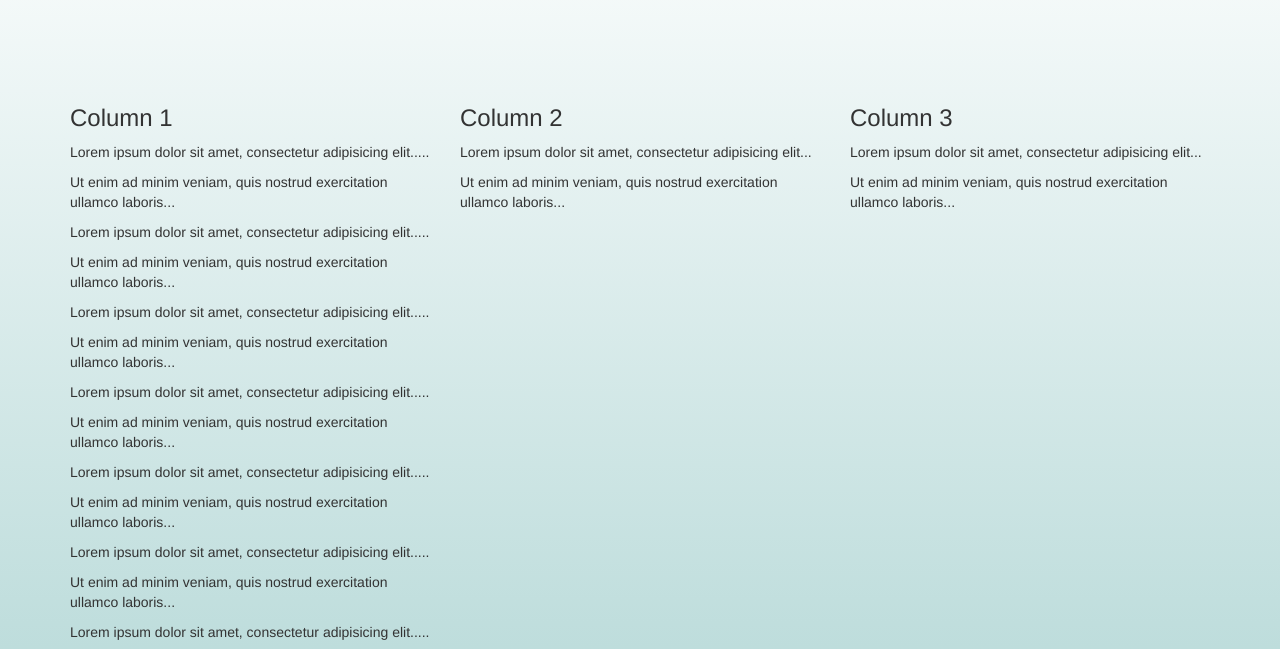
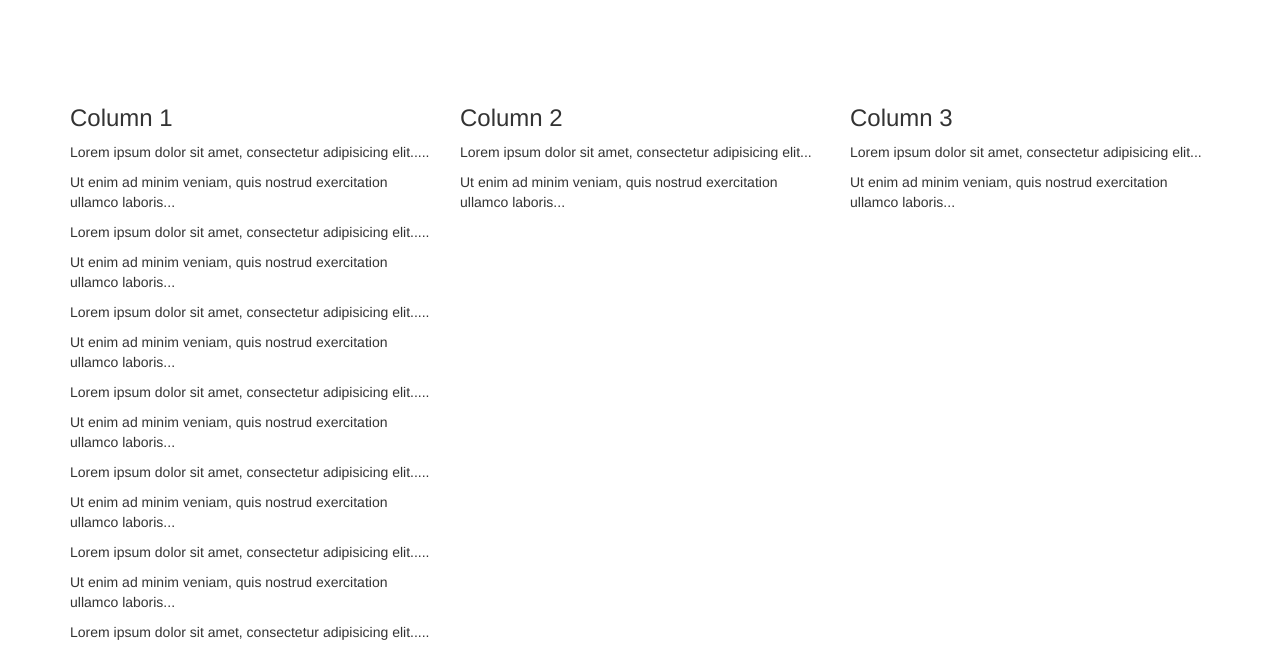
Before and after one commit to BlanchonMarc/BlanchonMarc.github.io, a plain HTML site: page index.html in a window 1280 px wide. Shown: the part 140-789 px from the top of the page. Drawn offline with nearby package versions, Linux system fonts and the light colour scheme.

Commit message:
Background Changes

```diff
--- a/style.css
+++ b/style.css
@@ -1,9 +1,9 @@
 .back {
-  background: #49a09d !important; /* For browsers that do not support gradients */
-  background: -webkit-linear-gradient(/*#49a09d*/white, /*#EC6F66*/#49a09d)!important; /* For Safari 5.1 to 6.0 */
-  background: -o-linear-gradient(/*#49a09d*/white, /*#EC6F66*/ #49a09d)!important; /* For Opera 11.1 to 12.0 */
-  background: -moz-linear-gradient(/*#49a09d*/white, /*#EC6F66*/ #49a09d)!important; /* For Firefox 3.6 to 15 */
-  background: linear-gradient(/*#49a09d*/white, /*#EC6F66*/ #49a09d)!important; /* Standard syntax */
+  background: ##E2E2E2 !important; /* For browsers that do not support gradients */
+  background: -webkit-linear-gradient(/*#49a09d*/#E2E2E2, /*#EC6F66*/##E2E2E2)!important; /* For Safari 5.1 to 6.0 */
+  background: -o-linear-gradient(/*#49a09d*/#E2E2E2, /*#EC6F66*/ ##E2E2E2)!important; /* For Opera 11.1 to 12.0 */
+  background: -moz-linear-gradient(/*#49a09d*/#E2E2E2, /*#EC6F66*/ ##E2E2E2)!important; /* For Firefox 3.6 to 15 */
+  background: linear-gradient(/*#49a09d*/#E2E2E2, /*#EC6F66*/ ##E2E2E2)!important; /* Standard syntax */
 
   height: 100%;
   margin: 0px;
```
